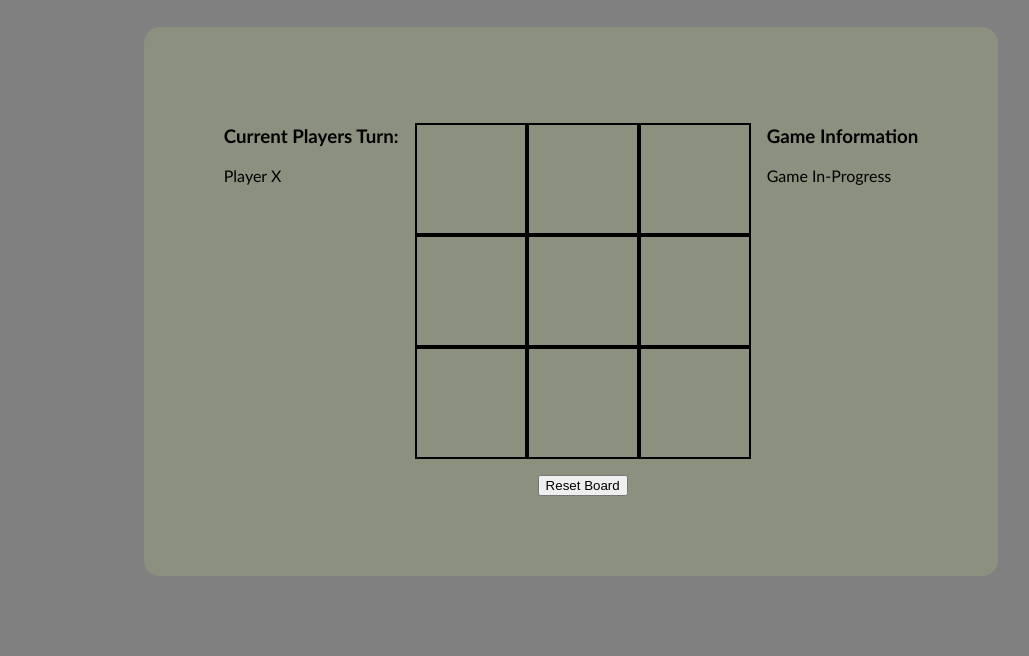
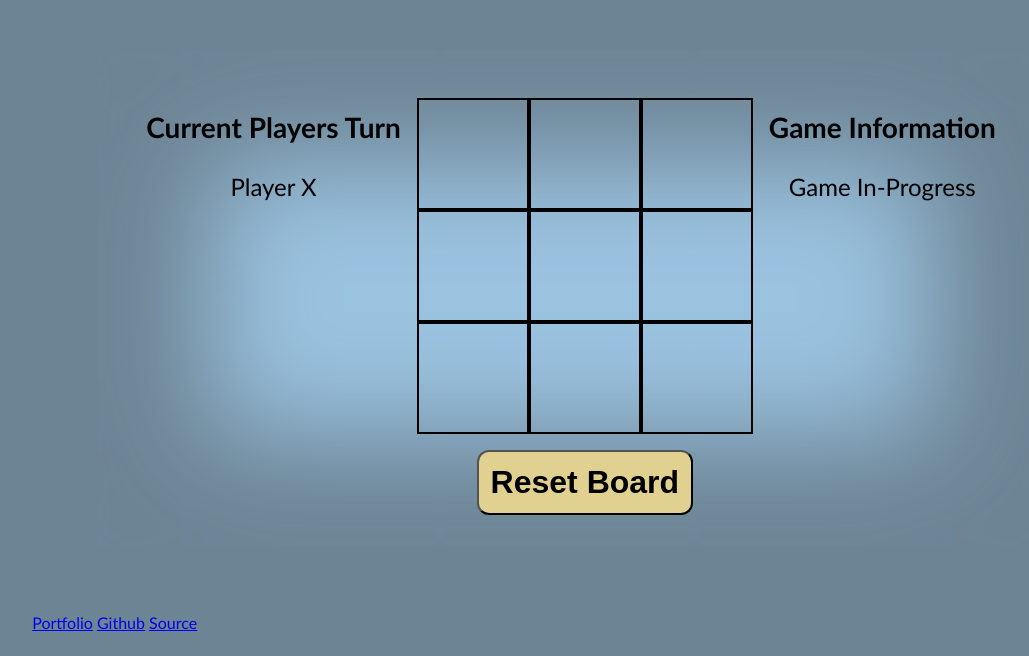
Before and after one commit to L-Bauer/odin_tic_tac_toe, a website: page index.html in a window 1280 px wide. Shown: the part 144-800 px from the top of the page, without its empty margins (69-1098 px from the left). Drawn offline with Linux system fonts and the light colour scheme.

Commit message:
clean up colors and look

```diff
--- a/app.js
+++ b/app.js
@@ -41,8 +41,7 @@ const gameBoard = (() => {
       spot.innerHTML = playerToken;
       return true;
     }
-    console.warn("This spot is not available.");
-    statusBar.innerHTML = "This spot is not available.";
+    statusBar.innerHTML = "Spot is not open.";
     return false;
   };
 
@@ -173,6 +172,7 @@ const gameLogic = (() => {
       const validPlace = currentPlayer.setToken(placement);
       if (validPlace) {
         // Check game status. If there is a winner
+        statusBar.innerHTML = "Game In-Progress";
         checkBool = checkBoard();
         if (checkBool > 0) {
           switchStatus();
--- a/index.html
+++ b/index.html
@@ -11,19 +11,24 @@
     <body>
       <h1 class="title">Tic Tac Toe</h1>
       <div class="main">
-        <div class="left">
-          <h3 class="info">Current Players Turn:</h3>
+        <div class="left stat">
+          <h3 class="info">Current Players Turn</h3>
           <div id="player" class="status"></div>
         </div>
         <div class = "middle">
           <div id="board"></div>
           <button class="btn" id="reset" type="button" id="reset">Reset Board</button>
         </div>
-        <div class="right">
+        <div class="right stat">
           <h3 class="info">Game Information</h3>
           <div id="gameStatus" class="status"></div>
         </div>
       </div>
+      <footer>
+        <a class="portfolio" href="https://github.com/L-Bauer" target="_blank">Portfolio</a>
+        <a class="git" href="https://github.com/L-Bauer" target="_blank">Github</a>
+        <a class="source" href="https://github.com/L-Bauer/odin_tic_tac_toe" target="_blank">Source</a>
+      </footer>
         <script src="app.js" async defer></script>
     </body>
 </html>
--- a/style.css
+++ b/style.css
@@ -1,9 +1,10 @@
 html {
   font-family: 'Trebuchet MS', 'Lucida Sans Unicode', 'Lucida Grande', 'Lucida Sans', Arial, sans-serif;
   display: flex;
-  background-color: gray;
+  background-color: #6D8494;
   align-items: center;
   flex-direction: column;
+  transition: opacity .5s ease-in-out;
 }
 
 h1 {
@@ -14,15 +15,46 @@ h1 {
 
 .main {
   display: flex;
-  background-color:rgba(156, 165, 125, 0.43);
-  padding: 5rem;
-  border-radius: 1em;
+  border: 1em solid #6D8494;
+  background-color: #9BC3E0;
+  margin: 50px;
+  -webkit-box-shadow: inset 0 0 7em 7em #6D8494;
+  box-shadow: inset 0 0 7em 7em #6D8494;
+  padding: 2rem 3rem;
+}
+
+.stat {
+  display: flex;
+  flex-direction: column;
+  align-items: center;
+}
+
+.info {
+  font-size: 1.75em;
+  font-weight: 600;
+}
+
+.status {
+  font-size: 1.5em;
+  font-weight: 200;
 }
 
 .middle {
   display: flex;
   align-items: center;
   flex-direction: column;
+}
+
+.btn {
+  font-size: 2rem;
+  font-weight: 700;
+  padding: .75rem;
+  border-radius: .75rem;
+  background-color:#E1D191
+}
+
+.btn:hover {
+  box-shadow: 0 12px 16px 0 rgba(0,0,0,0.24), 0 17px 50px 0 rgba(0,0,0,0.19);
 }
 
 #board {
@@ -46,6 +78,6 @@ h1 {
 }
 
 .spot:hover {
-  background-color: darkgray;
+  background-color: #B284E0;
   opacity: .5;
 }
```
